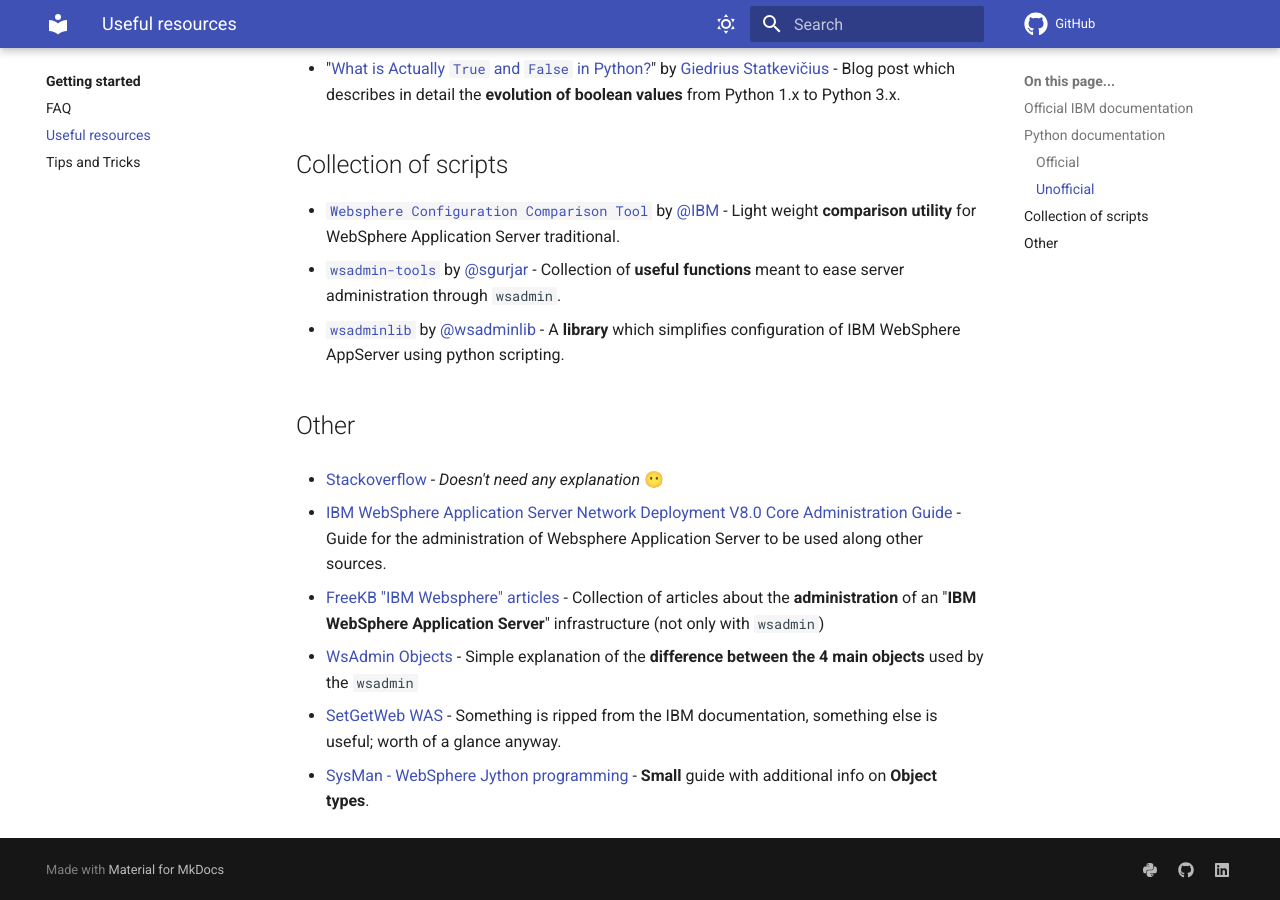
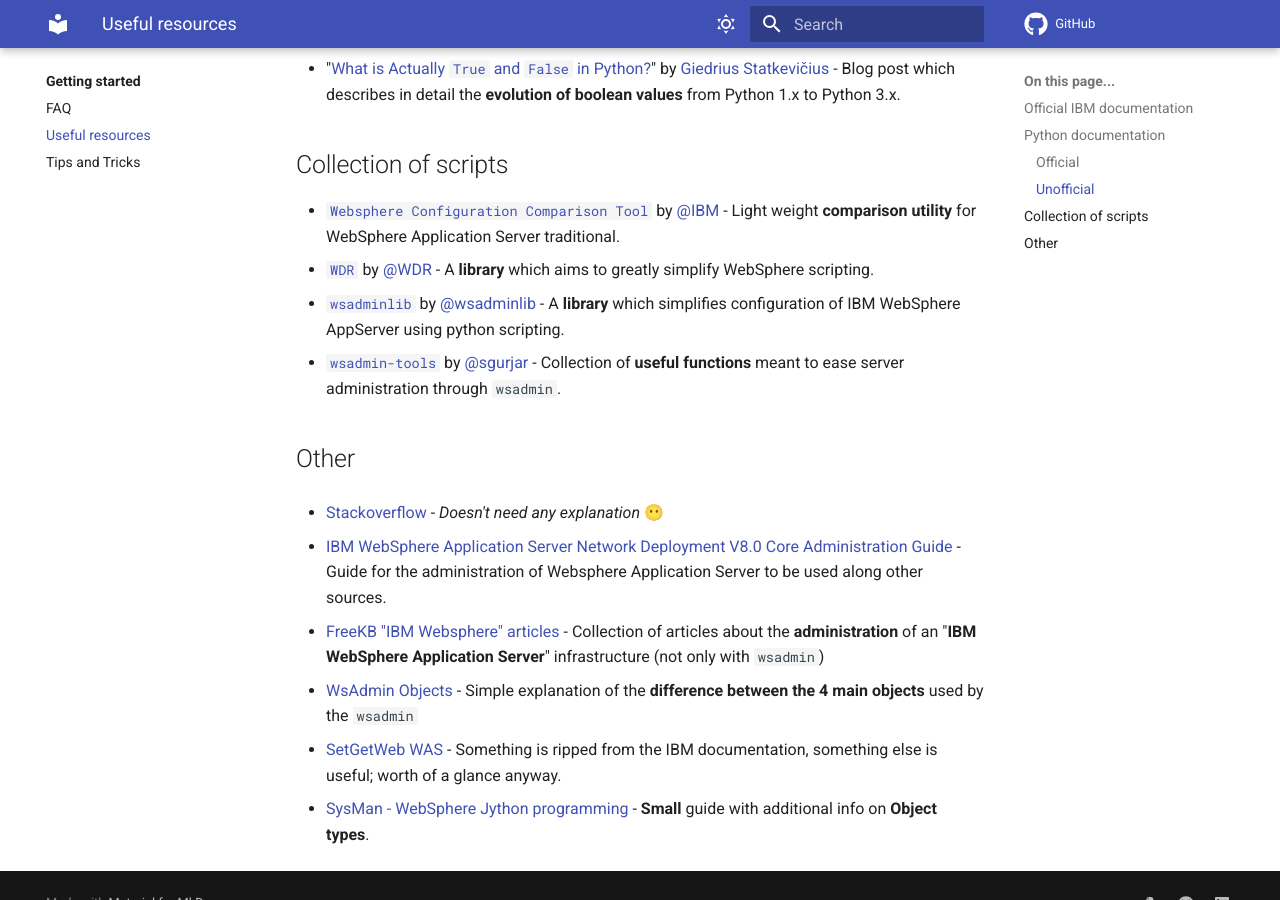
Before and after one commit to LukeSavefrogs/wsadmin-type-hints, an MkDocs documentation site: the page built from docs/getting_started/resources.md, in a window 1280 px wide and 900 px high, scrolled down 708 px. Built offline with MkDocs 1.6.1 and Material for MkDocs 9.7.7, drawn with Linux system fonts in a browser that asks for light colours; comment, search, counter and statistics services are not loaded.

Commit message:
docs(resources): Add `WDR` to resources

```diff
--- a/docs/getting_started/resources.md
+++ b/docs/getting_started/resources.md
@@ -17,8 +17,9 @@
 
 ## Collection of scripts
 - [`Websphere Configuration Comparison Tool`](https://github.com/IBM/websphere-cct){: target=_blank} by [@IBM](https://github.com/IBM){: target=_blank} - Light weight **comparison utility** for WebSphere Application Server traditional.
+- [`WDR`](https://github.com/WDR/WDR){: target=_blank} by [@WDR](https://github.com/WDR){: target=_blank} - A **library** which aims to greatly simplify WebSphere scripting.
+- [`wsadminlib`](https://github.com/wsadminlib/wsadminlib){: target=_blank} by [@wsadminlib](https://github.com/wsadminlib){: target=_blank} - A **library** which simplifies configuration of IBM WebSphere AppServer using python scripting.
 - [`wsadmin-tools`](https://github.com/sgurjar/wsadmin-tools/blob/master/tools.py){: target=_blank} by [@sgurjar](https://github.com/sgurjar){: target=_blank} - Collection of **useful functions** meant to ease server administration through `wsadmin`.
-- [`wsadminlib`](https://github.com/wsadminlib/wsadminlib){: target=_blank} by [@wsadminlib](https://github.com/wsadminlib){: target=_blank} - A **library** which simplifies configuration of IBM WebSphere AppServer using python scripting.
 
 
 
```
